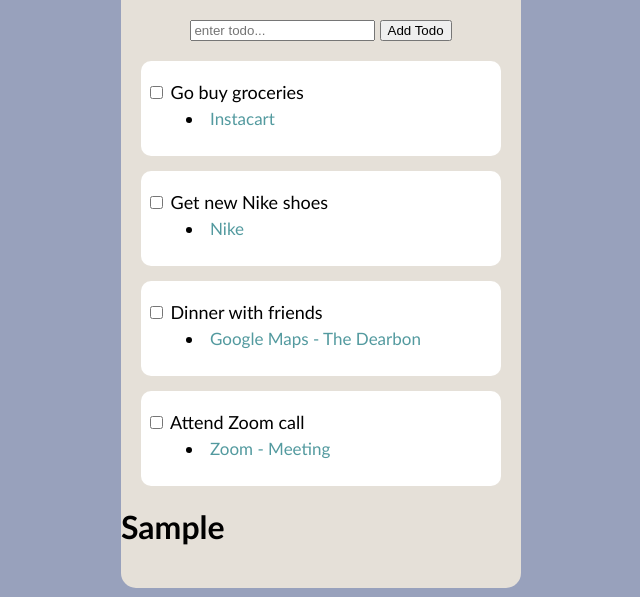
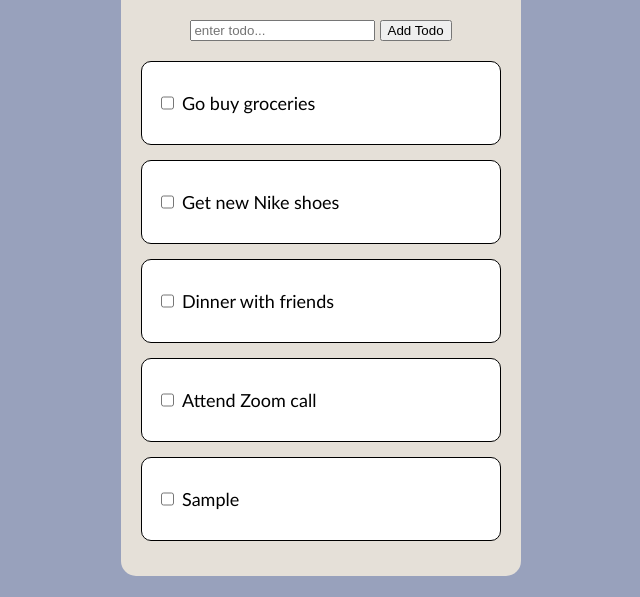
Before and after one commit to thetireddude/interactive-todo-list, a plain HTML site: page index.html in a window 1280 px wide. Both pictures are taken after typing "Sample" into the empty fields and a click on the button "Add Todo". Shown: the part 203-800 px from the top of the page, without its empty margins (319-959 px from the left). Drawn offline with Linux system fonts and the light colour scheme.

Commit message:
fix: add new todos to ul list & li styling

```diff
--- a/index.html
+++ b/index.html
@@ -19,40 +19,40 @@
             <li class="todo">
                 <input type="checkbox" id="grocery">
                 <label for="grocery">Go buy groceries</label>
-                <ul class="sub-item">
+                <!-- <ul class="sub-item">
                     <li>
                         <a class="sub-item-link" target="_blank" href="https://www.instacart.com/store">Instacart</a>
                     </li>
-                </ul>
+                </ul> -->
             </li>
 
             <li class="todo">
                 <input type="checkbox" id="shoes">
                 <label for="shoes">Get new Nike shoes</label>
-                <ul class="sub-item">
+                <!-- <ul class="sub-item">
                     <li>
                         <a class="sub-item-link" target="_blank" href="https://www.nike.com/?cp=56054315366_search_-nike-g-20300414621-150548537237-e-c&dplnk=member&gad_campaignid=20300414621">Nike</a>
                     </li>
-                </ul>
+                </ul> -->
             </li>
 
             <li class="todo">
                 <input type="checkbox" id="dinner">
                 <label for="dinner">Dinner with friends</label>
-                <ul class="sub-item">
+                <!-- <ul class="sub-item">
                     <li>
                         <a class="sub-item-link" target="_blank" href="https://maps.app.goo.gl/agii7LAnvuhfocT66">Google Maps - The Dearbon</a>
                     </li>
-                </ul>
+                </ul> -->
             </li>
             <li class="todo">
                 <input type="checkbox" id="zoom">
                 <label for="zoom">Attend Zoom call</label>
-                <ul class="sub-item">
+                <!-- <ul class="sub-item">
                     <li>
                         <a class="sub-item-link" target="_blank" href="https://www.zoom.com">Zoom - Meeting</a>
                     </li>
-                </ul>
+                </ul> -->
             </li>
         </ul>
         <div id="test">
--- a/index.js
+++ b/index.js
@@ -5,31 +5,44 @@ const todos = []
 
 const test = document.getElementById('test')
 
+const todoList = document.querySelector('ul.todo-list')
+
+
+
 loadJSON()
 
 addBtn.addEventListener('click', addTodo)
 
 function addTodo() {
     const text = input.value
-    test.innerHTML += `<h1>${text}</h1>`
+    // test.innerHTML += `<h1>${text}</h1>`
+    todoList.innerHTML += `
+        <li class="todo">
+            <input type="checkbox" id="${text}">
+            <label for="${text}">${text}</label>
+        </li>
+    `
     input.value = ''
 
     todos.push(text)
     storeJSON()
-
 }
-
 
 function loadJSON() {
     const json = localStorage.getItem('todos')
-    console.log(json)
+    console.log(`stored json:\n ${json}`)
 
     if (json!= null) {
-        console.log('true')
         const list = JSON.parse(json)
 
         for (const x of list){
-            test.innerHTML += `<h1>${x}</h1>`
+            // test.innerHTML += `<h1>${x}</h1>`
+            todoList.innerHTML += `
+                <li class="todo">
+                    <input type="checkbox" id="${x}">
+                    <label for="${x}">${x}</label>
+                </li>
+            `
             todos.push(x)
         }
     }
@@ -38,4 +51,5 @@ function loadJSON() {
 function storeJSON() {
     const json = JSON.stringify(todos)
     localStorage.setItem('todos', json)
+    console.log(json)
 }
--- a/styles.css
+++ b/styles.css
@@ -40,19 +40,28 @@ body {
   list-style-type: none;
 }
 
-.todo-list > li {
+.todo {
+  display: flex;
+  justify-content: space-between;
+
   background-color: white;
   border-radius: 10px;
-  height: 70px;
   font-size: 18px;
 
+  padding: 30px;
+  padding-left: 15px;
 
-  padding: 5px;
-  padding-top: 20px;
+  border: 1px solid black;
 
   margin-bottom: 15px;
   margin-left: 20px;
   margin-right: 20px;
+}
+
+.todo > label {
+  align-self: flex-start;
+  flex: 1;
+  margin-left: 5px;
 }
 
 .sub-item{
```
